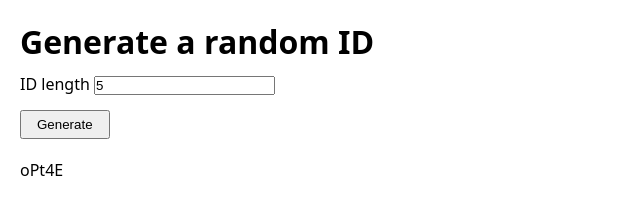
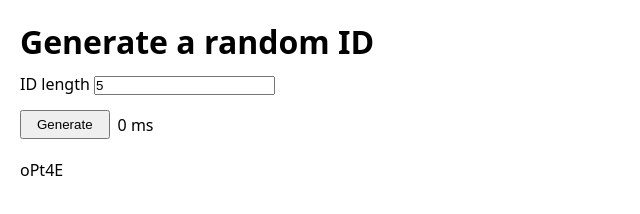
Before and after one commit to netrolite/id-generator, a plain HTML site: page index.html in a window 1280 px wide. Both pictures are taken after typing "5" into the empty fields and a click on the button "Generate". Shown: the full height of the page, 0-640 px from the left. Drawn offline with Linux system fonts and the light colour scheme.

Commit message:
better styling & show time elapsed to generate ID

```diff
--- a/index.css
+++ b/index.css
@@ -30,9 +30,15 @@ h1 {
     padding: 5px;
 }
 
+.btn-wrapper {
+    display: flex;
+    align-items: center;
+    gap: 8px;
+    margin-top: 15px;
+}
+
 .btn-generate {
     padding: 5px 15px;
-    margin-top: 15px;
 }
 
 .generated-string {
--- a/index.html
+++ b/index.html
@@ -20,11 +20,12 @@
                 class="id-length-input"
                 placeholder="16"
             />
-
         </div>
 
-        <button onclick="generateID()" class="btn-generate">Generate</button>
-
+        <div class="btn-wrapper">
+            <button onclick="generateID()" class="btn-generate">Generate</button>
+            <div class="time-elapsed"></div>
+        </div>
         <div class="generated-string"></div>
     </main>
 </body>
--- a/index.js
+++ b/index.js
@@ -1,4 +1,7 @@
 function getID(len) {
+    // for measuring how long it took
+    const startTime = new Date().getTime();
+
     // UTF-16 codes of all english letters in capital case (A-Z)
     const charCodes = Array.from(Array(26), (el, index) => index + 65);
     // actual letters from character codes + dash ("-")
@@ -37,13 +40,18 @@ function getID(len) {
             id += randomNumber();
         }
     }
-    return id
+    const endTime = new Date().getTime();
+    const timeElapsed = endTime - startTime;
+    return {id, timeElapsed}
 }
 
 function generateID() {
     const input = document.querySelector(".id-length-input")
     // if no integer is provided, default to 16
     const length = input.value.length === 0 ? 16 : input.value;
-    const ID = getID(length);
+    const data = getID(length);
+    const ID = data.id;
+    const timeElapsed = data.timeElapsed;
     document.querySelector(".generated-string").textContent = ID;
+    document.querySelector(".time-elapsed").textContent = timeElapsed + " ms";
 }
```
